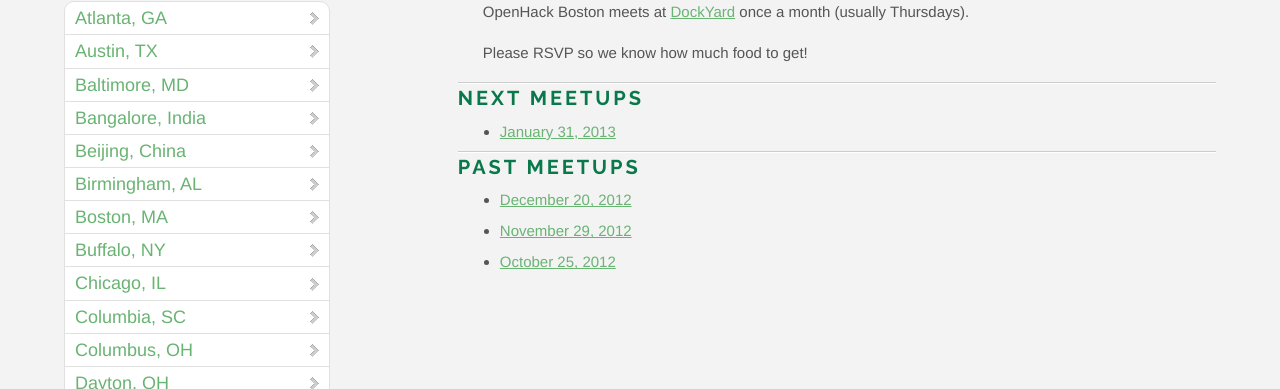
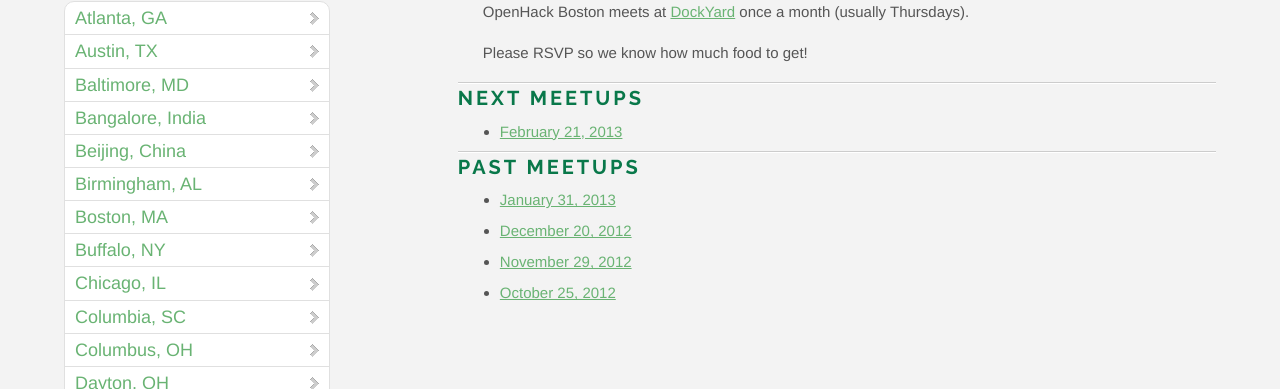
Before and after one commit to OpenHack/openhack.github.com, a Jekyll site: the page built from boston/index.markdown, in a window 1280 px wide. Shown: the part 214-603 px from the top of the page. Built offline with Jekyll 4.4.1, drawn with Linux system fonts in a browser that asks for light colours; nearby versions of some CDN libraries; Markdown is read by kramdown in place of the engine named in the settings; comment, search, counter and statistics services are not loaded.

Commit message:
Boston OpenHack 5.0

```diff
--- a/boston/index.markdown
+++ b/boston/index.markdown
@@ -11,10 +11,11 @@ Please RSVP so we know how much food to get!
 
 ### Next meetups
 
-* [January 31, 2013](https://guestlistapp.com/events/145317)
+* [February 21, 2013](https://guestlistapp.com/events/150231)
 
 ### Past meetups
 
+* [January 31, 2013](https://guestlistapp.com/events/145317)
 * [December 20, 2012](https://guestlistapp.com/events/138702)
 * [November 29, 2012](https://guestlistapp.com/events/132555)
 * [October 25, 2012](http://reefpoints.dockyard.com/community/2012/10/26/openhack-boston.html)
```
